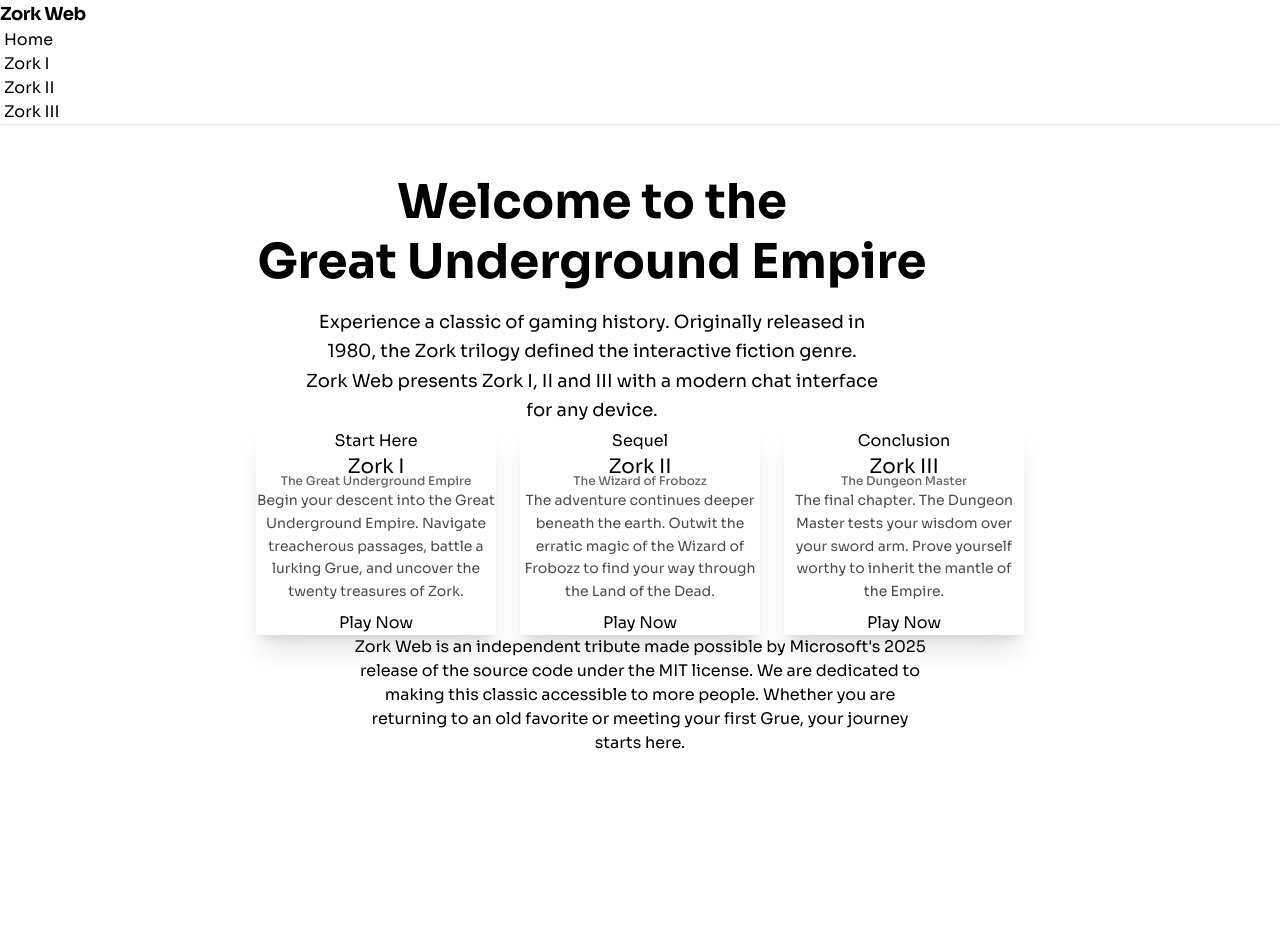
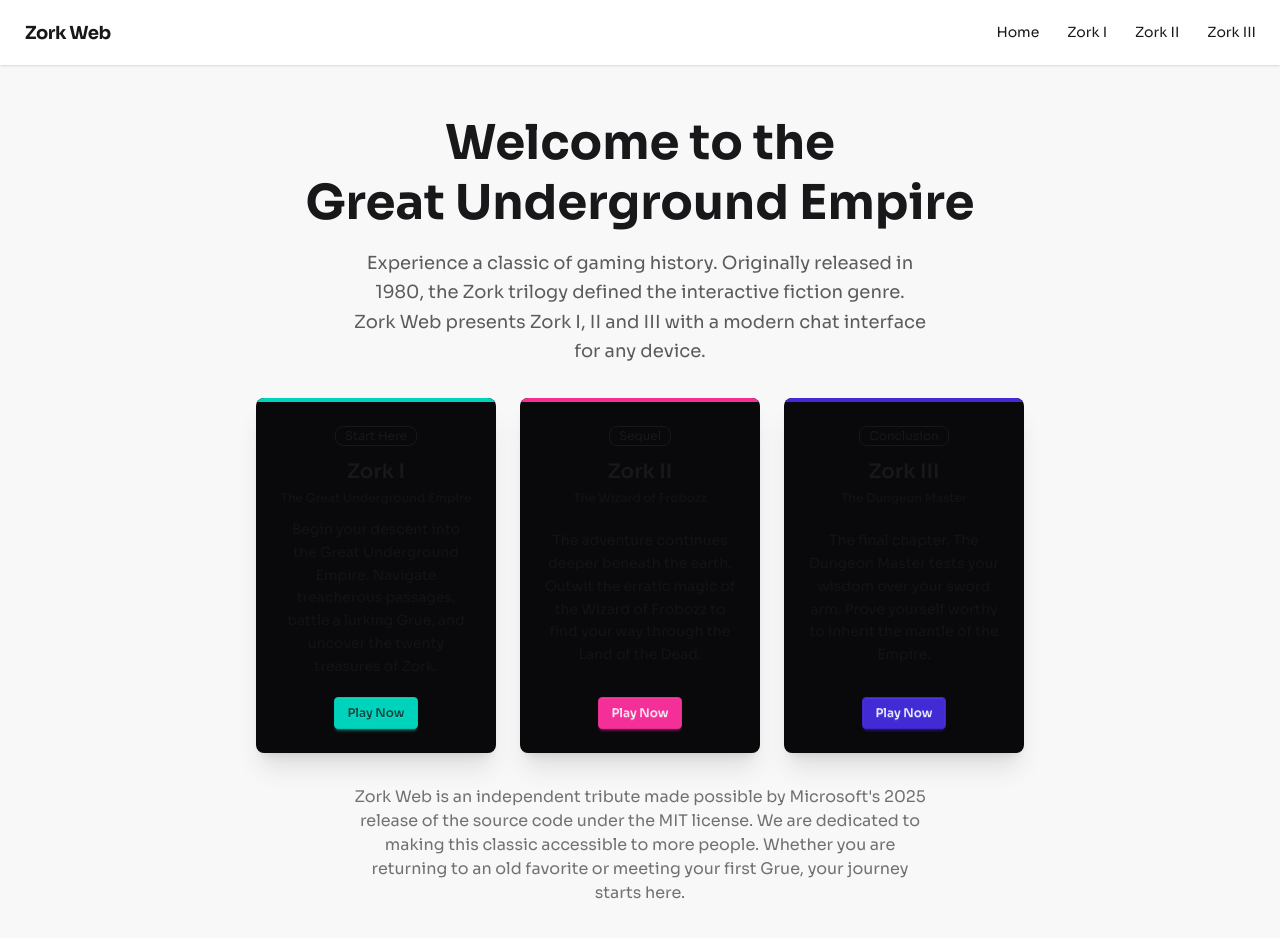
Before and after one commit to lewdry/zorkweb, a SvelteKit app: page / in a window 1280 px wide. Shown: the top 938 px of the page. Before the commit the page ends 860 px from the top, so only its background shows below. Built offline with nearby package versions, Linux system fonts and the light colour scheme.

Commit message:
feat: set default theme to dracula and remove base path from vite configuration

```diff
--- a/src/app.css
+++ b/src/app.css
@@ -1,4 +1,5 @@
 @import "tailwindcss";
+@plugin "daisyui";
 
 /* ── Typography ───────────────────────────────────────────── */
 html,
--- a/src/app.html
+++ b/src/app.html
@@ -1,5 +1,5 @@
 <!doctype html>
-<html lang="en">
+<html lang="en" data-theme="dracula">
 	<head>
 		<meta charset="utf-8" />
 		<meta name="viewport" content="width=device-width, initial-scale=1" />
--- a/vite.config.js
+++ b/vite.config.js
@@ -3,6 +3,5 @@
 import { defineConfig } from 'vite';
 
 export default defineConfig({
-	base: '/zorkweb/',
 	plugins: [tailwindcss(), sveltekit()]
 });
```
